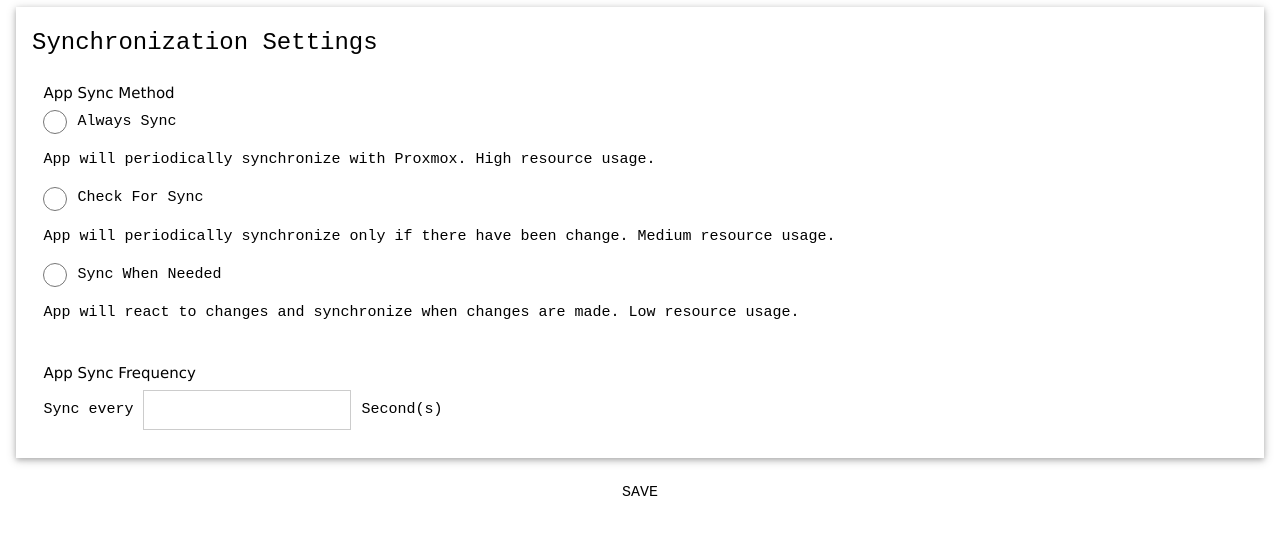
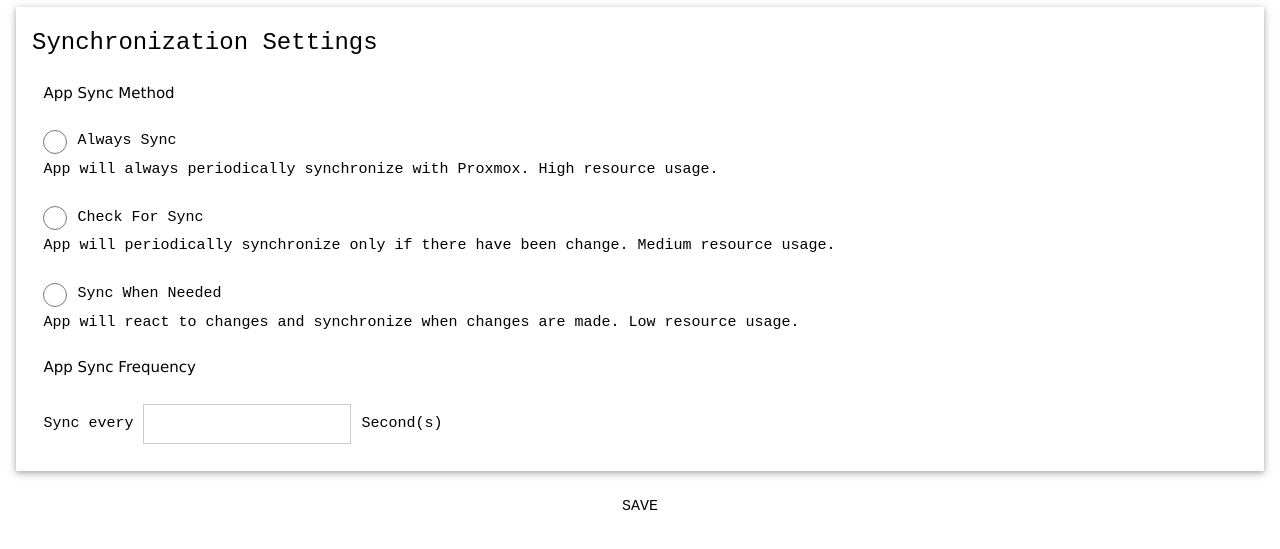
Before and after one commit to tronnet-gh/ProxmoxAAS-Dashboard, a website: page settings.html in a window 1280 px wide. Shown: the part 101-650 px from the top of the page. Drawn offline with nearby package versions, Linux system fonts and the light colour scheme.

Commit message:
improve settings page

```diff
--- a/settings.html
+++ b/settings.html
@@ -11,6 +11,9 @@
 		<link rel="stylesheet" href="css/form.css">
 		<script src="scripts/settings.js" type="module"></script>
 		<style>
+			legend {
+				margin-bottom: 25px;
+			}
 			label {
 				display: flex;
 				height: fit-content;
@@ -18,6 +21,13 @@
 				align-items: center;
 				justify-content: left;
 				column-gap: 10px;
+			}
+			label + p {
+				margin-top: 5px;
+				margin-bottom: 25px;
+			}
+			p:last-child {
+				margin-bottom: 0px;
 			}
 		</style>
 	</head>
@@ -41,14 +51,12 @@
 						<h3>Synchronization Settings</h3>
 						<fieldset>
 							<legend>App Sync Method</legend>
-							<div>
-								<label><input class="w3-radio" type="radio" id="sync-always" name="sync-scheme" value="always" required><span>Always Sync</span></label>
-								<p>App will periodically synchronize with Proxmox. High resource usage.</p>
-								<label><input class="w3-radio" type="radio" id="sync-hash" name="sync-scheme" value="hash" required>Check For Sync</label>
-								<p>App will periodically synchronize only if there have been change. Medium resource usage.</p>
-								<label><input class="w3-radio" type="radio" id="sync-interrupt" name="sync-scheme" value="interrupt" required>Sync When Needed</label>
-								<p>App will react to changes and synchronize when changes are made. Low resource usage.</p>
-							</div>
+							<label><input class="w3-radio" type="radio" id="sync-always" name="sync-scheme" value="always" required><span>Always Sync</span></label>
+							<p>App will always periodically synchronize with Proxmox. High resource usage.</p>
+							<label><input class="w3-radio" type="radio" id="sync-hash" name="sync-scheme" value="hash" required>Check For Sync</label>
+							<p>App will periodically synchronize only if there have been change. Medium resource usage.</p>
+							<label><input class="w3-radio" type="radio" id="sync-interrupt" name="sync-scheme" value="interrupt" required>Sync When Needed</label>
+							<p>App will react to changes and synchronize when changes are made. Low resource usage.</p>
 						</fieldset>
 						<fieldset>
 							<legend>App Sync Frequency</legend>
```
